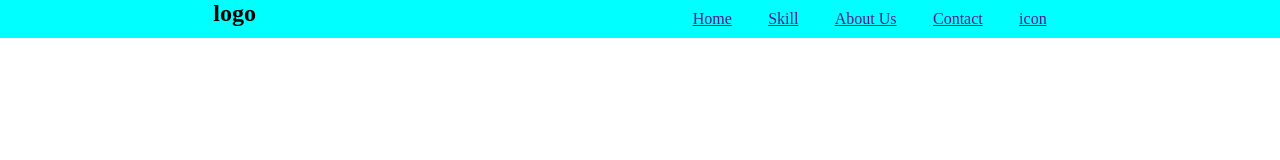
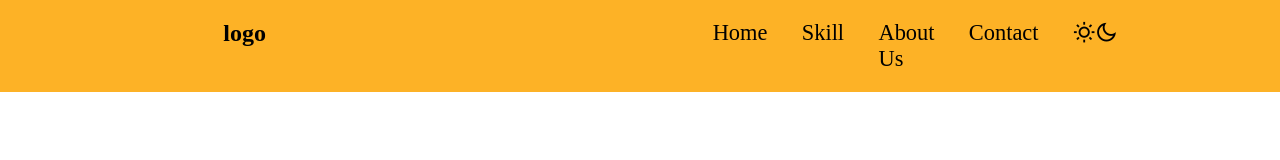
Before and after one commit to HABcoder/Prt-in-progress-, a plain HTML site: page index.html in a window 1280 px wide. Drawn offline with nearby package versions, Linux system fonts and the light colour scheme.

Commit message:
changes in navbar

```diff
--- a/index.html
+++ b/index.html
@@ -4,6 +4,7 @@
     <meta charset="UTF-8">
     <meta name="viewport" content="width=device-width, initial-scale=1.0">
     <title>Document</title>
+    <link href="https://cdn.jsdelivr.net/npm/remixicon@4.5.0/fonts/remixicon.css" rel="stylesheet"/>
     <link rel="stylesheet" href="style.css">
 </head>
 <body>
@@ -15,7 +16,7 @@
                 <li><a href="">Skill</a></li>
                 <li><a href="">About Us</a></li>
                 <li><a href="">Contact</a></li>
-                <li><a href="">icon</a></li>
+                <li class="icon"><i class="ri-sun-line" id="sun"></i><i class="ri-moon-line" id="moon"></i></li>
             </ul>
         </div>
     </div>
@@ -25,7 +26,9 @@
             <div class="div1">
 
             </div>
-            <div class="div2"></div>
+            <div class="div2">
+                <img src="" alt="">
+            </div>
         </div>
     </section>
 </body>
--- a/style.css
+++ b/style.css
@@ -3,13 +3,16 @@ body{overflow-x: hidden;width: 100%;height:100%;}
 
 .navbar{
     width: 100%;
-    background-color: aqua;
+    background-color: rgb(253, 178, 38);
     display: flex;
     justify-content: space-around;
 }
+.logo {
+    padding: 20px;
+}
 .navbar-links{
     width: 30%;
-    padding: 10px;
+    padding: 20px;
     /* background-color: blueviolet; */
 }
 .navbar-links ul {
@@ -19,3 +22,17 @@ body{overflow-x: hidden;width: 100%;height:100%;}
 .navbar-links ul li{
    list-style-type: none;
 }
+
+/* .navbar-links ul .icon{
+    position: relative;
+ } */
+
+.navbar-links ul li a{
+    text-decoration: none;
+    font-size: 140%;
+    color: black;
+}
+
+.navbar-links ul li i{
+    font-size: 140%;
+ }
```
